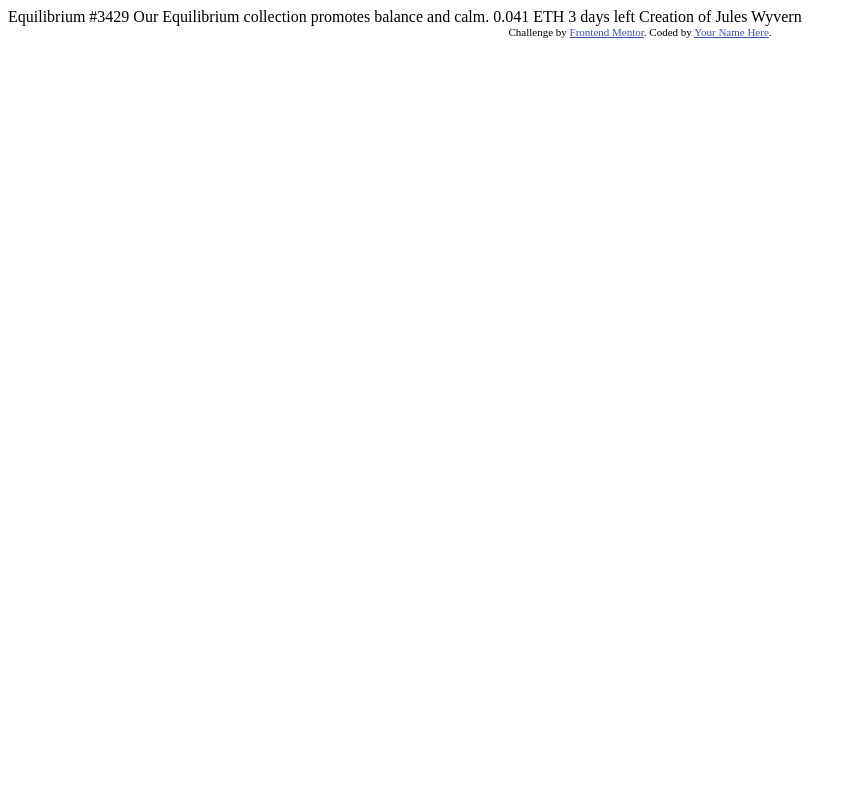
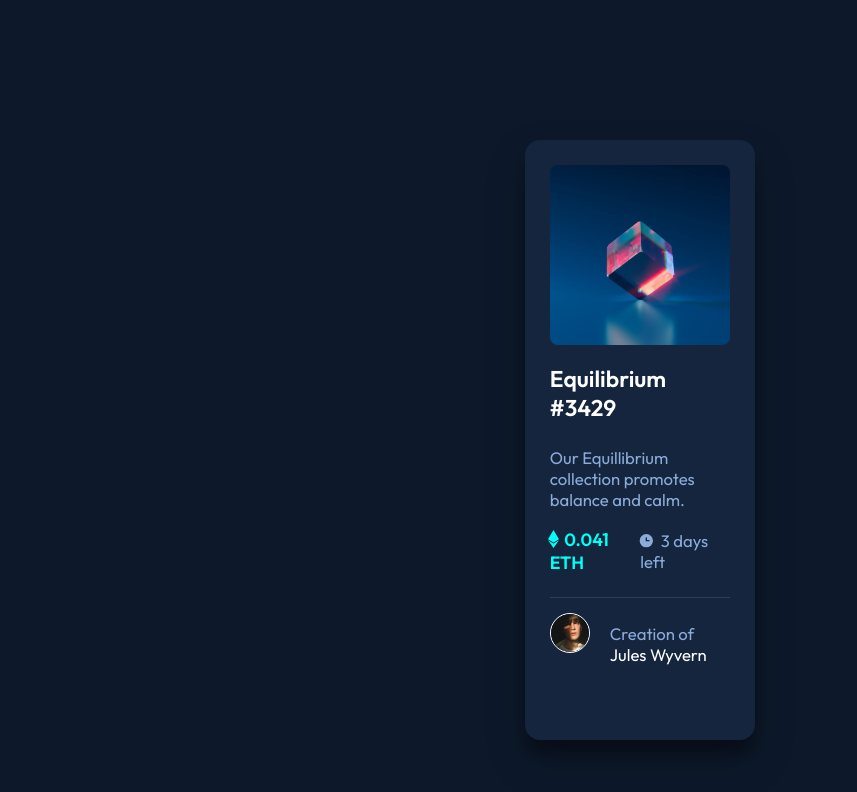
Before and after one commit to jluisviegas/nftcard, a plain HTML site: page index.html in a window 1280 px wide. Shown: the whole page, without its empty margins (0-857 px from the left). Drawn offline with Linux system fonts and the light colour scheme.

Commit message:
Front Done

```diff
--- a/index.html
+++ b/index.html
@@ -3,6 +3,7 @@
 <head>
   <meta charset="UTF-8">
   <meta name="viewport" content="width=device-width, initial-scale=1.0"> <!-- displays site properly based on user's device -->
+  <link rel="stylesheet" href="/dist/css/style.css">
 
   <link rel="icon" type="image/png" sizes="32x32" href="./images/favicon-32x32.png">
 
@@ -16,18 +17,27 @@
 </head>
 <body>
 
-  Equilibrium #3429
+<div class="card">
 
-  Our Equilibrium collection promotes balance and calm.
+  <div class="box">
+    <div class="image">
+      <img src="/images/image-equilibrium.jpg" alt="">
+    </div>
+    <h2>Equilibrium #3429</h2>
+    <p>Our Equillibrium collection promotes balance and calm.</p>
+  </div>
+  <div class="info">
+    <h3> <img src="/images/icon-ethereum.svg" class="icons" alt=""> 0.041 ETH</h3>
+    <p> <img src="/images/icon-clock.svg" class="icons" alt=""> 3 days left</p>
+  </div>
+  <hr id="line">
+  <div class="credit">
+    <img src="/images/image-avatar.png" alt="">
+    <p>Creation of <span>Jules Wyvern</span></p>
+  </div>
 
-  0.041 ETH
-  3 days left
+</div>
 
-  Creation of Jules Wyvern
 
-  <div class="attribution">
-    Challenge by <a href="https://www.frontendmentor.io?ref=challenge" target="_blank">Frontend Mentor</a>.
-    Coded by <a href="#">Your Name Here</a>.
-  </div>
 </body>
 </html>
--- /dev/null
+++ b/scss/_variables.scss
@@ -0,0 +1,6 @@
+$softBlue: hsl(215, 51%, 70%);
+$cyan: hsl(178, 100%, 50%);
+$veryDarkBlue: hsl(217, 54%, 11%);
+$darkBlueCard: hsl(216, 50%, 16%);
+$darkBlueLine: hsl(215, 32%, 27%);
+$white: hsl(0, 0%, 100%);
--- /dev/null
+++ b/scss/style.scss
@@ -0,0 +1,104 @@
+@import "variables";
+@import url("https://fonts.googleapis.com/css2?family=Outfit:wght@300;400;600&display=swap");
+
+*,
+*::after,
+*::before {
+  margin: 0;
+  padding: 0;
+  box-sizing: border-box;
+}
+
+html {
+  font-size: 95%;
+  overflow-x: hidden;
+  font-family: "Outfit", sans-serif;
+}
+
+body {
+  background: $veryDarkBlue;
+  position: relative;
+  color: $softBlue;
+}
+
+.card {
+  display: block;
+  margin: 140px auto;
+  width: 18%;
+  height: 600px;
+  padding: 25px;
+  background: $darkBlueCard;
+  border-radius: 1rem;
+  box-shadow: rgba(0, 0, 0, 0.3) 0px 19px 38px,
+    rgba(0, 0, 0, 0.22) 0px 15px 12px;
+  .image {
+    width: 100%;
+    overflow: hidden;
+
+    img {
+      height: 100%;
+      width: 100%;
+      object-fit: cover;
+      border-radius: 0.5rem;
+
+      &:hover {
+        color: $cyan;
+        cursor: pointer;
+      }
+    }
+  }
+
+  h2 {
+    padding: 15px 0;
+    color: $white;
+  }
+
+  p {
+    padding: 10px 0;
+    font-size: 1.1rem;
+  }
+}
+
+.info {
+  display: flex;
+  justify-content: space-between;
+  align-items: center;
+  padding-bottom: 15px;
+
+  h3 {
+    color: $cyan;
+  }
+
+  .icons {
+    position: relative;
+    top: 2px;
+    right: 2px;
+  }
+}
+
+#line {
+  height: 0px;
+  border: none;
+  border-top: 1px solid $softBlue;
+  opacity: 0.2;
+}
+
+.credit {
+  display: flex;
+  justify-content: left;
+  padding-top: 15px;
+
+  img {
+    height: 40px;
+    border: 1px solid $white;
+    border-radius: 50%;
+  }
+
+  p {
+    padding-left: 20px;
+
+    span {
+      color: $white;
+    }
+  }
+}
```
Also changed, not shown: dist/css/style.css (added), 1 other file.
